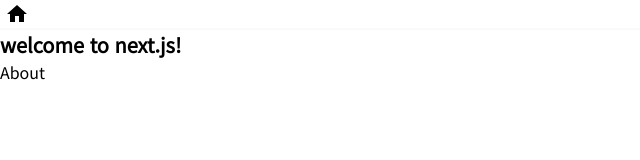
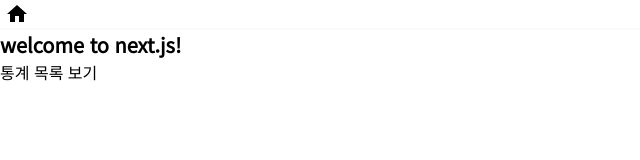
Before and after one commit to baesku789/next-ex, a Next.js app: page / in a window 1280 px wide. Shown: the top 160 px of the page, without its empty margins (0-640 px from the left). Built offline with nearby package versions, Linux system fonts and the light colour scheme.

Commit message:
feat: 홈페이지 통계목록 링크 추가

```diff
--- a/pages/index.js
+++ b/pages/index.js
@@ -6,7 +6,7 @@
 	return (
 		<nav>
 			<h1>welcome to next.js!</h1>
-			<Link href={'/about'}>About</Link>
+			<Link href={'/kosis'}>통계 목록 보기</Link>
 		</nav>
 	);
 }
```
